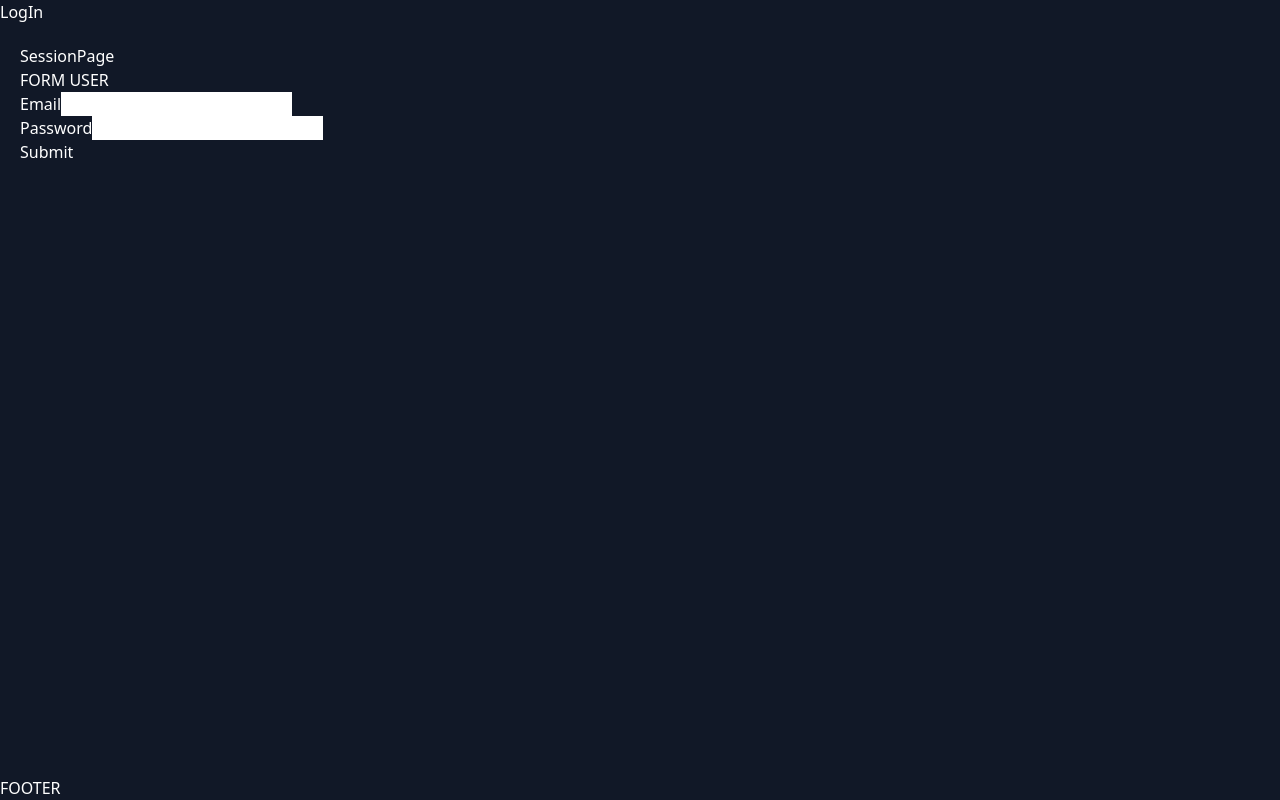
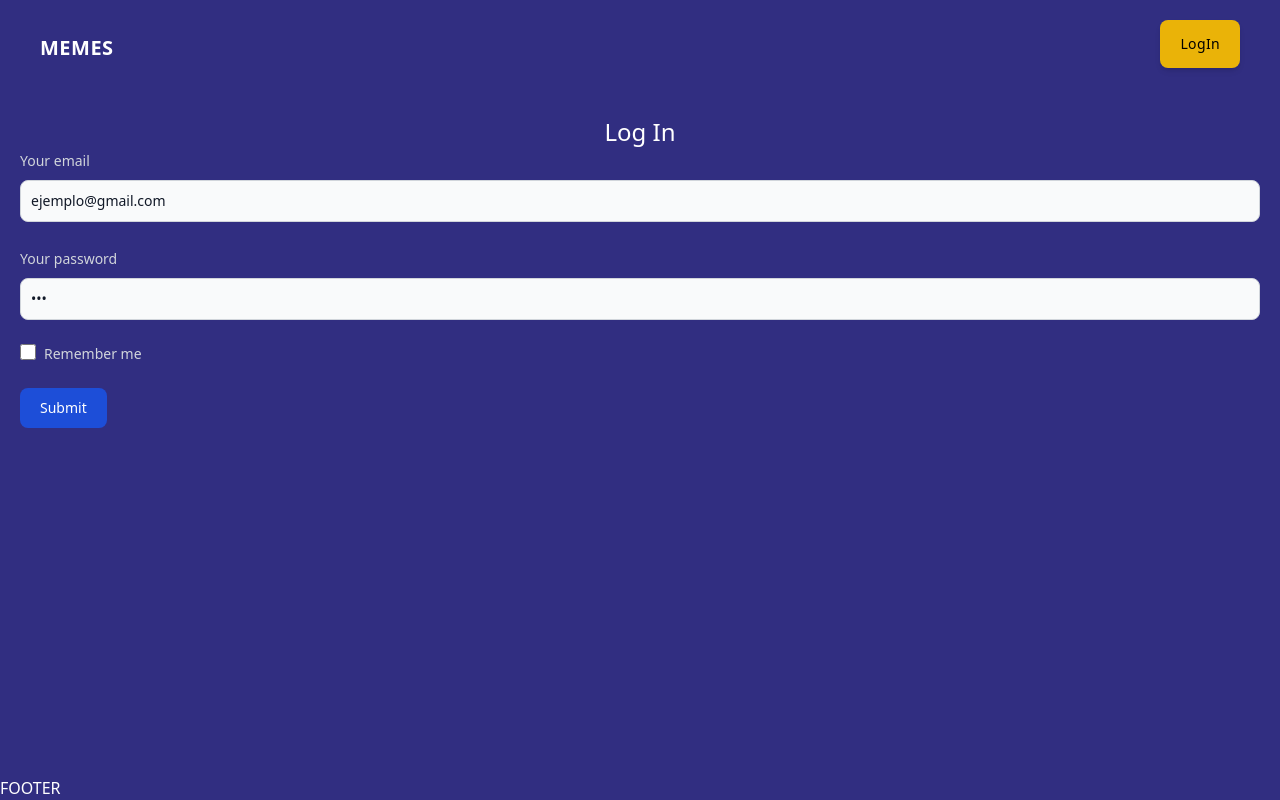
Before and after one commit to JuppLCD/Memes-Frontend, a React (Vite) app: page /login in a window 1280 px wide. Built offline with nearby package versions, Linux system fonts and the light colour scheme.

Commit message:
styles with TailwindCSS

```diff
--- /dev/null
+++ b/postcss.config.cjs
@@ -0,0 +1,6 @@
+module.exports = {
+  plugins: {
+    tailwindcss: {},
+    autoprefixer: {},
+  },
+}
--- /dev/null
+++ b/src/components/FormElemets/index.tsx
@@ -0,0 +1,36 @@
+import { DetailedHTMLProps, InputHTMLAttributes } from 'react';
+
+interface FormProps extends DetailedHTMLProps<React.FormHTMLAttributes<HTMLFormElement>, HTMLFormElement> {
+	title: string;
+}
+function Form({ title, ...rest }: FormProps) {
+	return (
+		<form {...rest}>
+			{title && <h2 className='text-center text-2xl'>{title}</h2>}
+			{rest.children}
+		</form>
+	);
+}
+
+interface InputProps {
+	label: { text: string; className: string };
+	replaceClass?: boolean;
+	input: DetailedHTMLProps<InputHTMLAttributes<HTMLInputElement>, HTMLInputElement>;
+}
+function Input({ label, input: { className, ...input }, replaceClass = false }: InputProps) {
+	return (
+		<label className={`text-sm font-medium text-gray-300 ${label.className}`}>
+			{label.text}
+			<input
+				{...input}
+				className={`${
+					replaceClass
+						? ''
+						: 'bg-gray-50 border border-gray-300 text-gray-900 text-sm rounded-lg focus:ring-blue-500 focus:border-blue-500 block w-full p-2.5 mt-2'
+				} ${className}`}
+			/>
+		</label>
+	);
+}
+
+export { Form, Input };
--- a/src/components/FormMeme/index.tsx
+++ b/src/components/FormMeme/index.tsx
@@ -106,7 +106,15 @@ function FormMeme() {
 					<input type='file' name='file' accept='image/*' onChange={handleChange} />
 				</label>
 			</div>
-			<button type='submit'>Save</button>
+
+			<button
+				className='relative inline-flex items-center justify-center p-0.5 mb-2 mr-2 overflow-hidden text-sm font-medium text-gray-900 rounded-lg group bg-gradient-to-br from-purple-600 to-blue-500 group-hover:from-purple-600 group-hover:to-blue-500 hover:text-white  focus:ring-4 focus:outline-none focus:ring-blue-300 '
+				type='submit'
+			>
+				<span className='relative px-5 py-2 transition-all ease-in duration-75 bg-white  rounded-md group-hover:bg-opacity-0'>
+					Save
+				</span>
+			</button>
 		</form>
 	);
 }
--- a/src/components/FormSession/index.tsx
+++ b/src/components/FormSession/index.tsx
@@ -7,6 +7,7 @@ import { useReduxDispatch } from '../../store';
 import { setInfoUser, setToken } from '../../store/slices/user/UserSlice';
 
 import { FormUser } from '../../types/Form';
+import { Form, Input } from '../FormElemets';
 
 function FormSession() {
 	const initialState: FormUser = { email: 'ejemplo@gmail.com', name: 'user2', password: '123', passwordConfirm: '123' };
@@ -50,35 +51,42 @@ function FormSession() {
 	};
 
 	return (
-		<form onSubmit={(e) => handleSubmit(e)}>
-			<h2>FORM USER</h2>
-			<div>
-				<label>
-					Email
-					<input
-						type='email'
-						name='email'
-						value={inputsData.email}
-						onChange={handleChange}
-						placeholder='example@gmail.com'
-					/>
-				</label>
+		<Form title='Log In' onSubmit={(e) => handleSubmit(e)}>
+			<div className='mb-6'>
+				<Input
+					label={{ text: 'Your email', className: 'mb-2' }}
+					input={{ type: 'email', placeholder: 'example@gmail.com', value: inputsData.email, onChange: handleChange }}
+				/>
 			</div>
-			<div>
-				<label>
-					Password
-					<input
-						type='password'
-						name='password'
-						value={inputsData.password}
-						onChange={handleChange}
-						placeholder='*******'
-						autoComplete='off'
-					/>
-				</label>
+			<div className='mb-6'>
+				<Input
+					label={{ text: 'Your password', className: 'mb-2' }}
+					input={{
+						type: 'password',
+						placeholder: '******',
+						value: inputsData.password,
+						onChange: handleChange,
+						autoComplete: 'off',
+					}}
+				/>
 			</div>
-			<button type='submit'>Submit</button>
-		</form>
+			<div className='flex items-start mb-6'>
+				<Input
+					label={{ text: 'Remember me', className: 'flex flex-row-reverse' }}
+					input={{
+						type: 'checkbox',
+						className: 'w-4 h-4 bg-gray-50 rounded border border-gray-300 focus:ring-3 focus:ring-blue-300 mr-2',
+					}}
+					replaceClass={true}
+				/>
+			</div>
+			<button
+				type='submit'
+				className='text-white bg-blue-700 hover:bg-blue-800 focus:ring-4 focus:outline-none focus:ring-blue-300 font-medium rounded-lg text-sm w-full sm:w-auto px-5 py-2.5 text-center '
+			>
+				Submit
+			</button>
+		</Form>
 	);
 }
 
--- a/src/components/GridMemes/index.tsx
+++ b/src/components/GridMemes/index.tsx
@@ -56,7 +56,11 @@ function GridMemes({ to }: Props) {
 	return (
 		<div>
 			{memes !== undefined && memes.length !== 0 ? (
-				memes.map((meme) => <Meme meme={meme} key={meme.uuid} />)
+				<div className='grid gap-8 sm:grid-cols-2 lg:grid-cols-3 sm:mx-auto sm:max-w-full'>
+					{memes.map((meme) => (
+						<Meme meme={meme} key={meme.uuid} />
+					))}
+				</div>
 			) : (
 				<p>No hay memes</p>
 			)}
--- a/src/components/Header/index.tsx
+++ b/src/components/Header/index.tsx
@@ -1,3 +1,4 @@
+import { useState } from 'react';
 import { Link } from 'react-router-dom';
 
 import { useReduxDispatch, useReduxSelector } from '../../store';
@@ -5,6 +6,8 @@ import { logoutUser } from '../../store/slices/meme/MemeSlice';
 import { logout } from '../../store/slices/user/UserSlice';
 
 function Header() {
+	const [isMenuOpen, setIsMenuOpen] = useState(false);
+
 	const userState = useReduxSelector((state) => state.user);
 	const dispach = useReduxDispatch();
 
@@ -14,18 +17,156 @@ function Header() {
 	};
 	return (
 		<header>
+			<div className='px-4 py-5 mx-auto sm:max-w-xl md:max-w-full lg:max-w-screen-xl md:px-24 lg:px-8'>
+				<div className='relative flex items-center justify-between'>
+					<Link to='/' aria-label='Memes' title='Memes' className='inline-flex items-center'>
+						<span className='ml-2 text-xl font-bold tracking-wide text-white uppercase'>Memes</span>
+					</Link>
+					<ul className='items-center hidden space-x-8 md:flex'>
 						{userState.isAuth ? (
 							<>
-					<Link to='/'>Home</Link>
-					<Link to='/public'>Public memes</Link>
-					<Link to='/user'>User memes</Link>
-					<button onClick={logoutClickFunction}>Log Out</button>
+								<li>
+									<Link
+										to='/public'
+										aria-label='Public memes view'
+										title='Public memes view'
+										className='font-medium tracking-wide text-white transition-colors duration-200 hover:text-deep-purple-accent-400'
+									>
+										Public memes
+									</Link>
+								</li>
+								<li>
+									<Link
+										to='/user'
+										aria-label='User memes view'
+										title='User memes view'
+										className='font-medium tracking-wide text-white transition-colors duration-200 hover:text-deep-purple-accent-400'
+									>
+										User memes
+									</Link>
+								</li>
+								<li>
+									<button
+										onClick={logoutClickFunction}
+										className='inline-flex items-center justify-center w-full h-12 tracking-wide focus:outline-none text-white bg-red-700 hover:bg-red-800 focus:ring-4 focus:ring-red-300 font-medium rounded-lg text-sm px-5 py-1 mr-2 mb-2 dark:bg-red-600 dark:hover:bg-red-700 dark:focus:ring-red-900'
+										aria-label='Log Out'
+										title='Log Out'
+									>
+										Log Out
+									</button>
+								</li>
 							</>
 						) : (
 							<>
-					<Link to='/login'>LogIn</Link>
+								<li>
+									<Link
+										to='/login'
+										className='inline-flex items-center justify-center h-12 tracking-wide  transition duration-200 shadow-md bg-deep-purple-accent-400 hover:bg-deep-purple-accent-700 focus:shadow-outline	focus:outline-none text-black bg-yellow-500 hover:bg-yellow-700 focus:ring-4 focus:ring-yellow-300 font-medium rounded-lg text-sm px-5 py-2.5 mr-2 mb-2 dark:focus:ring-yellow-900'
+										aria-label='LogIn'
+										title='LogIn'
+									>
+										LogIn
+									</Link>
+								</li>
 							</>
 						)}
+					</ul>
+					<div className='md:hidden'>
+						<button
+							aria-label='Open Menu'
+							title='Open Menu'
+							className='p-2 -mr-1 transition duration-200 rounded focus:outline-none focus:shadow-outline hover:bg-deep-purple-50 focus:bg-deep-purple-50'
+							onClick={() => setIsMenuOpen(true)}
+						>
+							<svg className='w-5 text-white' viewBox='0 0 24 24'>
+								<path fill='currentColor' d='M23,13H1c-0.6,0-1-0.4-1-1s0.4-1,1-1h22c0.6,0,1,0.4,1,1S23.6,13,23,13z' />
+								<path fill='currentColor' d='M23,6H1C0.4,6,0,5.6,0,5s0.4-1,1-1h22c0.6,0,1,0.4,1,1S23.6,6,23,6z' />
+								<path fill='currentColor' d='M23,20H1c-0.6,0-1-0.4-1-1s0.4-1,1-1h22c0.6,0,1,0.4,1,1S23.6,20,23,20z' />
+							</svg>
+						</button>
+						{isMenuOpen && (
+							<div className='absolute top-0 left-0 w-full'>
+								<div className='p-5 bg-white border rounded shadow-sm'>
+									<div className='flex items-center justify-between mb-4'>
+										<div>
+											<Link to='/' aria-label='Memes' title='Memes' className='inline-flex items-center'>
+												<span className='ml-2 text-xl font-bold tracking-wide text-gray-800 uppercase'>Memes</span>
+											</Link>
+										</div>
+										<div>
+											<button
+												aria-label='Close Menu'
+												title='Close Menu'
+												className='p-2 -mt-2 -mr-2 transition duration-200 rounded hover:bg-gray-200 focus:bg-gray-200 focus:outline-none focus:shadow-outline'
+												onClick={() => setIsMenuOpen(false)}
+											>
+												<svg className='w-5 text-gray-600' viewBox='0 0 24 24'>
+													<path
+														fill='currentColor'
+														d='M19.7,4.3c-0.4-0.4-1-0.4-1.4,0L12,10.6L5.7,4.3c-0.4-0.4-1-0.4-1.4,0s-0.4,1,0,1.4l6.3,6.3l-6.3,6.3 c-0.4,0.4-0.4,1,0,1.4C4.5,19.9,4.7,20,5,20s0.5-0.1,0.7-0.3l6.3-6.3l6.3,6.3c0.2,0.2,0.5,0.3,0.7,0.3s0.5-0.1,0.7-0.3 c0.4-0.4,0.4-1,0-1.4L13.4,12l6.3-6.3C20.1,5.3,20.1,4.7,19.7,4.3z'
+													/>
+												</svg>
+											</button>
+										</div>
+									</div>
+									<nav>
+										<ul className='space-y-4'>
+											{userState.isAuth ? (
+												<>
+													<li>
+														<Link
+															to='/public'
+															aria-label='Public memes view'
+															title='Public memes view'
+															className='font-medium tracking-wide text-gray-700 transition-colors duration-200 hover:text-deep-purple-accent-400'
+														>
+															Public memes
+														</Link>
+													</li>
+													<li>
+														<Link
+															to='/user'
+															aria-label='User memes view'
+															title='User memes view'
+															className='font-medium tracking-wide text-gray-700 transition-colors duration-200 hover:text-deep-purple-accent-400'
+														>
+															User memes
+														</Link>
+													</li>
+													<li>
+														<button
+															onClick={logoutClickFunction}
+															className='inline-flex items-center justify-center w-full h-12 tracking-wide focus:outline-none text-white bg-red-700 hover:bg-red-800 focus:ring-4 focus:ring-red-300 font-medium rounded-lg text-sm px-5 py-2.5 mr-2 mb-2 dark:bg-red-600 dark:hover:bg-red-700 dark:focus:ring-red-900'
+															aria-label='Log Out'
+															title='Log Out'
+														>
+															Log Out
+														</button>
+													</li>
+												</>
+											) : (
+												<>
+													<li>
+														<Link
+															to='/login'
+															className='w-full bg-deep-purple-accent-400 hover:bg-deep-purple-accent-700 focus:shadow-outline inline-flex items-center justify-center h-12 tracking-wide  transition duration-200 shadow-md bg-deep-purple-accent-400 hover:bg-deep-purple-accent-700 focus:shadow-outline	focus:outline-none text-black bg-yellow-500 hover:bg-yellow-700 focus:ring-4 focus:ring-yellow-300 font-medium rounded-lg text-sm px-5 py-2.5 mr-2 mb-2 dark:focus:ring-yellow-900
+															'
+															aria-label='LogIn'
+															title='LogIn'
+														>
+															LogIn
+														</Link>
+													</li>
+												</>
+											)}
+										</ul>
+									</nav>
+								</div>
+							</div>
+						)}
+					</div>
+				</div>
+			</div>
 		</header>
 	);
 }
--- a/src/components/Meme/index.tsx
+++ b/src/components/Meme/index.tsx
@@ -19,7 +19,7 @@ function Meme({ meme }: Props) {
 			headers: { mode: 'no-cors', authorization: userState.token as string },
 		});
 		if (res.status === 200) {
-			dispatch(userDeleteMeme(meme.uuid));
+			dispatch(userDeleteMeme(meme));
 			notifySuccess(`${meme.name} - Deleting  successfully`);
 		} else {
 			notifyError(`Error deleting meme "${meme.name}"`);
--- a/src/index.css
+++ b/src/index.css
@@ -3,5 +3,5 @@
 @tailwind utilities;
 
 #root {
-	@apply min-h-screen grid grid-rows-[auto_1fr_auto] bg-gray-900 text-white;
+	@apply min-h-screen grid grid-rows-[auto_1fr_auto] bg-indigo-900 text-white;
 }
--- a/src/page/HomePage.tsx
+++ b/src/page/HomePage.tsx
@@ -1,4 +1,3 @@
-import { Link } from 'react-router-dom';
 import Container from '../components/Container';
 import FormMeme from '../components/FormMeme';
 
--- a/src/page/SessionPage.tsx
+++ b/src/page/SessionPage.tsx
@@ -5,7 +5,6 @@ const SessionPage = () => {
 	return (
 		<main>
 			<Container>
-				<h2>SessionPage</h2>
 				<FormSession />
 			</Container>
 		</main>
```
Also changed, not shown: src/main.tsx (+7 -8 lines), src/store/slices/meme/MemeSlice.ts (+12 -11 lines). Lines whose indentation alone changed are shown as unchanged.
